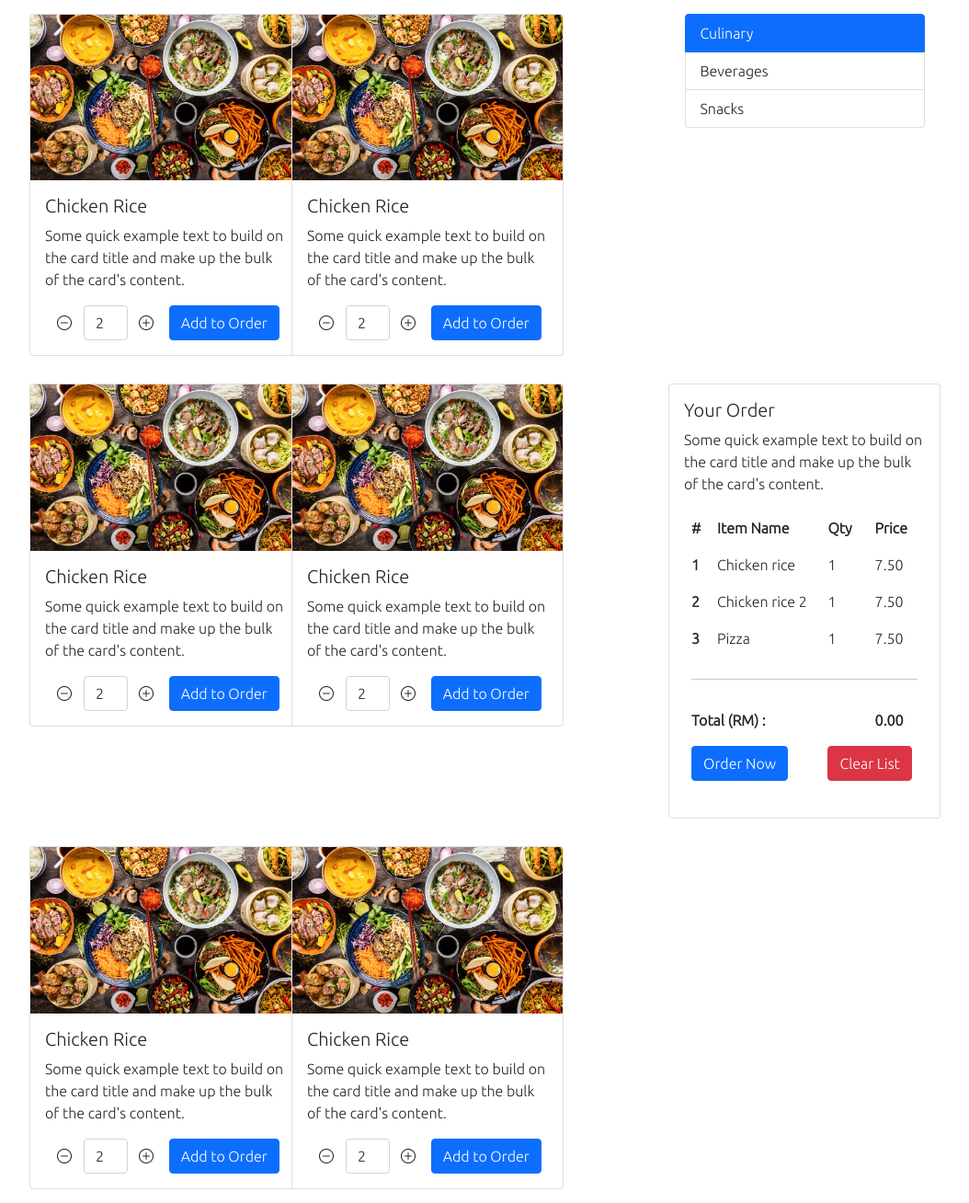
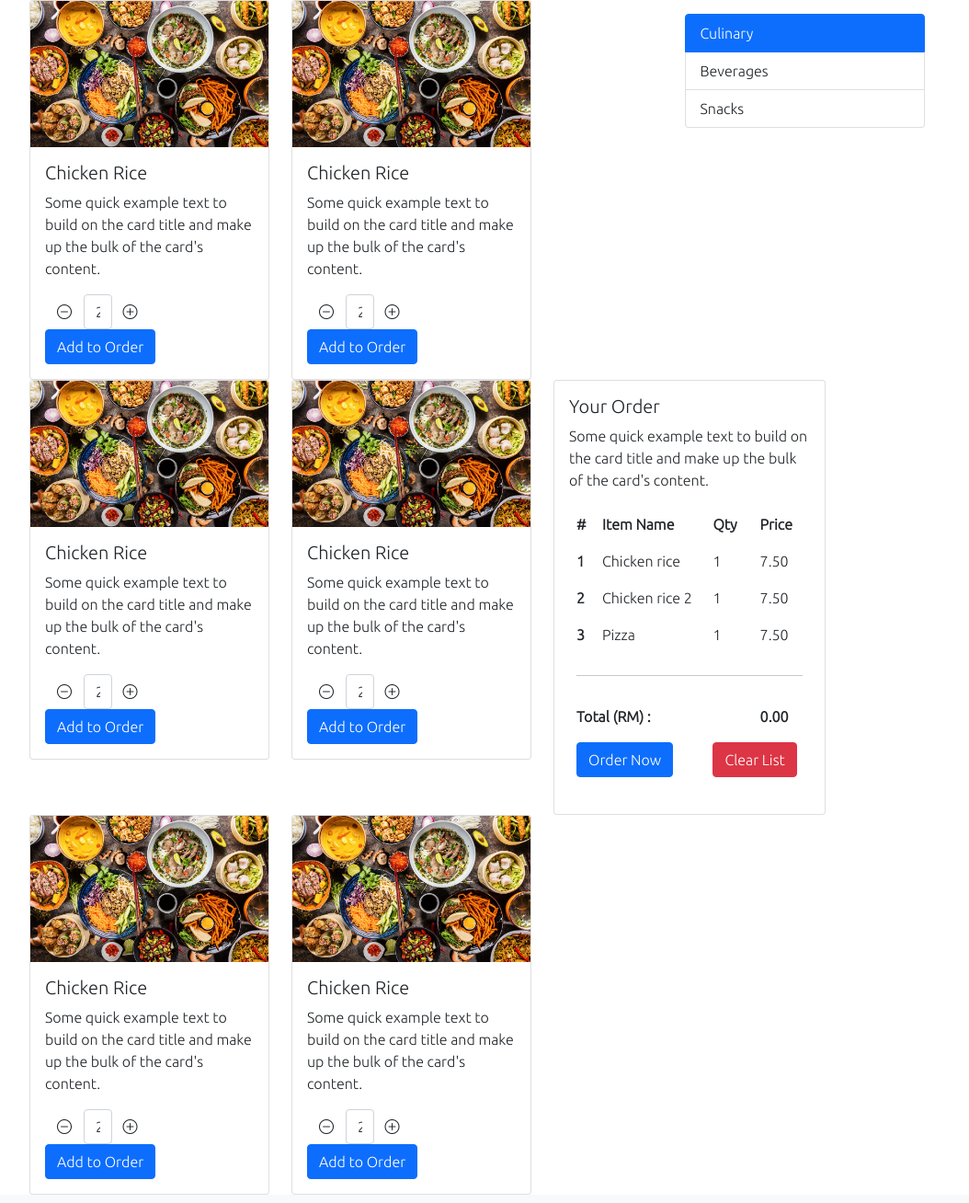
Before and after one commit to desmondweh29/Food-Ordering-System, a PHP site: page /Webtech/menu.php in a window 1280 px wide. Shown: the part 71-1379 px from the top of the page at 92% size, without its empty margins (50-1104 px from the left). Run offline with PHP 8.4, Linux system fonts and the light colour scheme.

Commit message:
modified style.css

```diff
--- a/styles/style.css
+++ b/styles/style.css
@@ -25,9 +25,9 @@
 }
 
 .card {
-    width: 18.5rem;
-    margin: 15px auto 15px auto;
-    /* margin: top | right | bottom | left  */
+    max-width: 18.5rem;
+    /* margin: 15px auto 15px auto;
+    margin: top | right | bottom | left  */
 }
 
 #menu-nav {
@@ -37,6 +37,7 @@
 
 #order-list {
     width: 18.5rem;
+    /* margin: auto 12px auto 12px; */
 }
 
 .title-profile {
@@ -74,3 +75,11 @@
     margin-top: 15px;
     width: 115px;
 }
+
+#right-order-btn {
+    float: right;
+}
+
+#left-order-btn {
+    float: left;
+}
```
